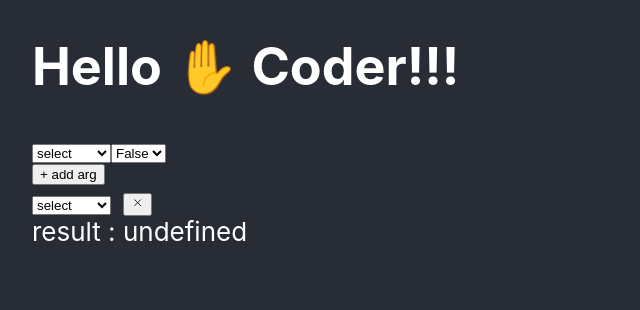
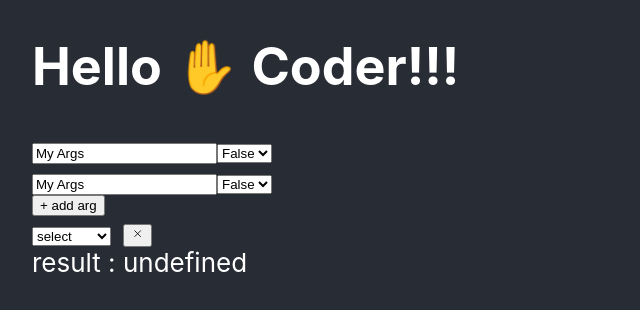
Before and after one commit to pr-a-s-h-a-n-t/lg, a React (Create React App) app: page / in a window 1280 px wide. Both pictures are taken after a click on the button "+ add arg". Shown: the top 310 px of the page, without its empty margins (0-640 px from the left). Built offline with nearby package versions, Linux system fonts and the light colour scheme.

Commit message:
addArgs added !

```diff
--- a/src/App.js
+++ b/src/App.js
@@ -1,4 +1,4 @@
-import React from "react";
+import React, { useEffect } from "react";
 import logo from "./logo.svg";
 
 import "./App.css";
@@ -8,18 +8,32 @@ import ResetBtn from "./component/ResetBtn";
 import Result from "./component/result";
 import TandFSelect from "./component/TandFSelect";
 import AddBtn from "./component/AddBtn";
+import InputArgs from "./component/InputArgs";
+
 function App() {
   const [result, setResult] = React.useState(undefined);
   const [optionValue, setOptionValue] = React.useState(undefined);
   const [boolean, setBoolean] = React.useState(null);
   const [boolFlag, setBoolFlag] = React.useState(false);
+  const [input, setInput] = React.useState("My Args");
 
+  const [args, setArgs] = React.useState(0);
 
+  let argsArray;
+
+  // function fillArray() {
+    argsArray = Array(args).fill("New Args");
+    console.log(argsArray, "new Args added..");
+  // }
 
   let handleSelect = () => {
     console.log("handleSelect");
     setOptionValue(null);
   };
+
+  // useEffect(() => {
+  //   fillArray();
+  // }, [args]);
 
   /* Task--
   1. when we select constant option from select then entire option should change and new option should appear with option value true and false. and result should be shown according to
@@ -33,26 +47,45 @@ function App() {
       <h1 id="center">Hello ✋ Coder!!!</h1>
       <div className="_wrapper_1">
         <div className="_p">
-          <MySelect setOptionValue={setOptionValue} optionValue={optionValue} />
+          <InputArgs input={input} setInput={setInput} />
 
           <TandFSelect />
         </div>
+        {argsArray && argsArray.length > 0
+          ? argsArray.map((args, i) => {
+              return (
+                <div
+                key={i}
+                 className="_p">
+                  <InputArgs input={input} setInput={setInput} />
 
-        <AddBtn />
+                  <TandFSelect />
+                </div>
+              );
+            })
+          : ""}
+
+        <AddBtn  setArgs={setArgs} args={args} />
       </div>
       <div className="_wrapper_2">
         {optionValue === "constant" ? (
-          <TandFSelect setBoolean={setBoolean}  boolean={boolean} />
+          <TandFSelect setBoolean={setBoolean} boolean={boolean} />
         ) : (
-          <MySelect  setBoolFlag={setBoolFlag} boolFlag= {boolFlag }setOptionValue={setOptionValue} optionValue={optionValue} />
+          <MySelect
+            setBoolFlag={setBoolFlag}
+            boolFlag={boolFlag}
+            setOptionValue={setOptionValue}
+            optionValue={optionValue}
+          />
         )}
         <ResetBtn handleSelect={handleSelect} />
       </div>
       <div className="_result">
         <Result
-        boolFlag = {boolFlag}
-        boolean = {boolean}
-        optionValue={optionValue} />
+          boolFlag={boolFlag}
+          boolean={boolean}
+          optionValue={optionValue}
+        />
       </div>
     </div>
   );
--- a/src/component/AddBtn.js
+++ b/src/component/AddBtn.js
@@ -1,9 +1,13 @@
 import React from "react";
 import "./magic.css";
-function AddBtn( ) {
+function AddBtn( {setArgs, args}) {
+
+  function handleArgs( ){
+    setArgs(  args + 1 );
+  }
   return (
     <div className="_addArg">
-      <button onClick={ ()=>{}}>
+      <button onClick={ handleArgs}>
        + add arg
       </button>
     </div>
--- /dev/null
+++ b/src/component/InputArgs.js
@@ -0,0 +1,11 @@
+import React from "react";
+
+function InputArgs({ input, setInput }) {
+  return (
+    <div>
+      <input type="text" value={input}   onChange={(e) => setInput(e.target.value)} />
+    </div>
+  );
+}
+
+export default InputArgs;
```
